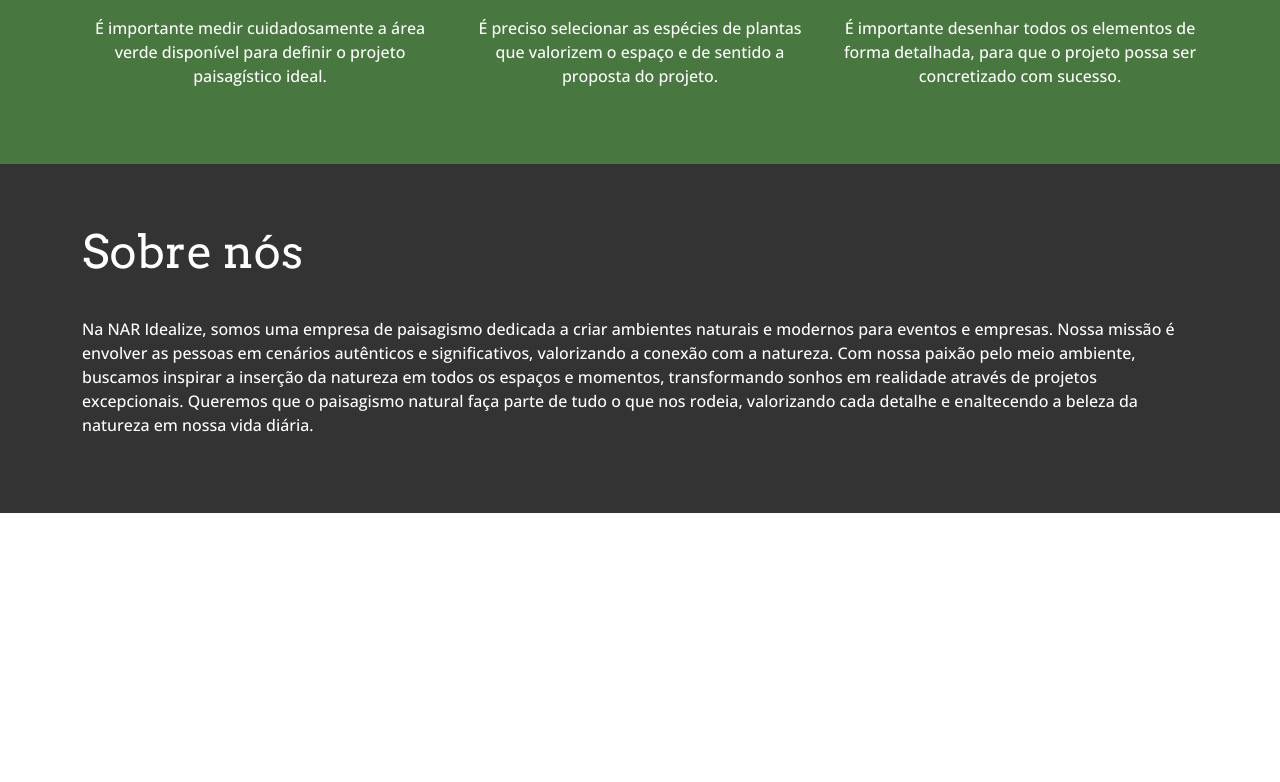
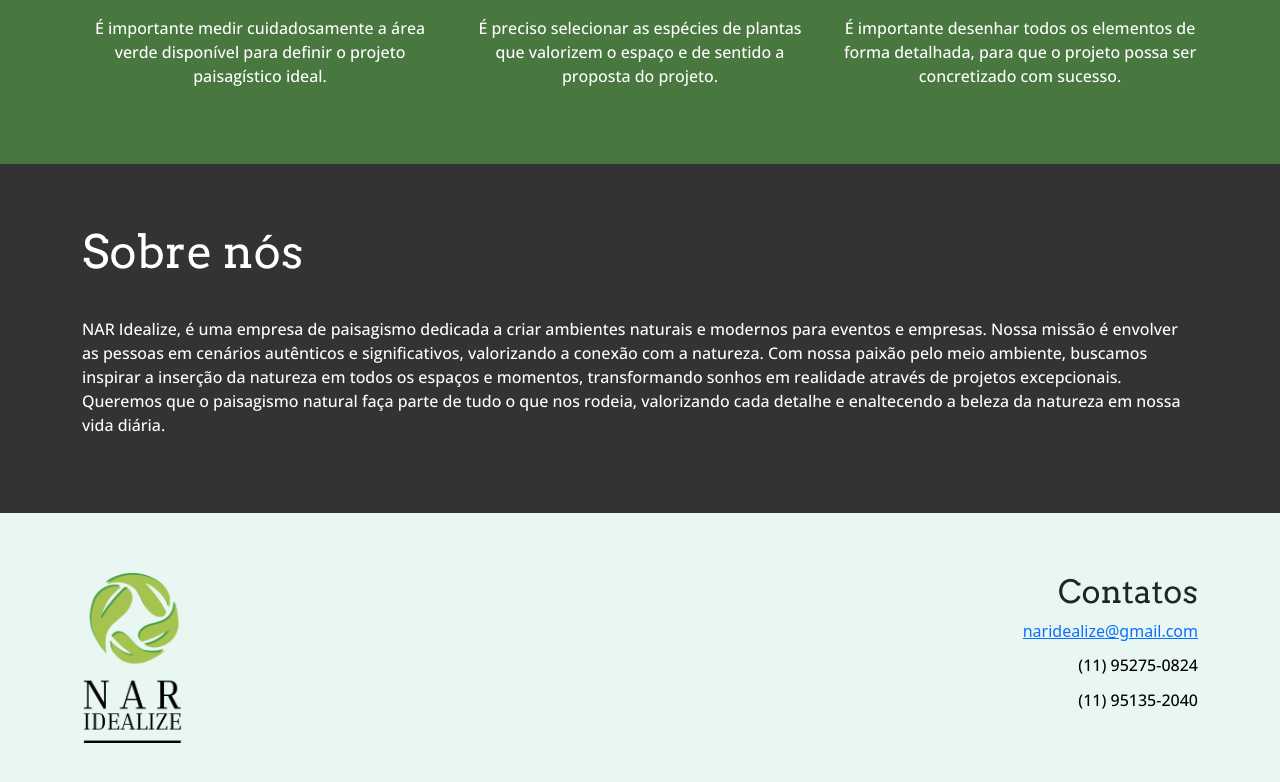
Before and after one commit to NatanCR/NAR_Idealize, a React (Create React App) app in the folder site-nar-idealize/: page / in a window 1280 px wide. Shown: the part 2136-2918 px from the top of the page. Before the commit the page ends 2649 px from the top, so only its background shows below. Built offline with nearby package versions, Linux system fonts and the light colour scheme.

Commit message:
feat: seção footer completa com contatos e logo

```diff
--- a/site-nar-idealize/src/App.js
+++ b/site-nar-idealize/src/App.js
@@ -4,6 +4,7 @@ import Intro from './components/SectionIntro/Intro';
 import CarouselBS from './components/SectionCarousel/CarouselBS';
 import ServicesGrid from './components/SectionGrid/ServicesGrid';
 import About from './components/SectionAbout/About';
+import FooterInfo from './components/SectionFooter/FooterInfo';
 
 function App() {
   return (
@@ -12,10 +13,8 @@ function App() {
       <Intro/>
       <CarouselBS/>
       <ServicesGrid/>
-      <div>
       <About/>
-      </div>
-
+      <FooterInfo/>
     </div>
   );
 }
--- a/site-nar-idealize/src/components/SectionAbout/About.js
+++ b/site-nar-idealize/src/components/SectionAbout/About.js
@@ -8,11 +8,11 @@ function About() {
             <div class="container text-left">
                 <h1>Sobre nós</h1>
                 <div className="row justify-content-left">
-                <p class="text-justify">Na NAR Idealize, somos uma empresa de paisagismo dedicada a criar ambientes naturais e modernos para eventos e empresas. Nossa missão é envolver as pessoas em cenários autênticos e significativos, valorizando a conexão com a natureza. Com nossa paixão pelo meio ambiente, buscamos inspirar a inserção da natureza em todos os espaços e momentos, transformando sonhos em realidade através de projetos excepcionais. Queremos que o paisagismo natural faça parte de tudo o que nos rodeia, valorizando cada detalhe e enaltecendo a beleza da natureza em nossa vida diária.</p>
+                <p class="text-justify">NAR Idealize, é uma empresa de paisagismo dedicada a criar ambientes naturais e modernos para eventos e empresas. Nossa missão é envolver as pessoas em cenários autênticos e significativos, valorizando a conexão com a natureza. Com nossa paixão pelo meio ambiente, buscamos inspirar a inserção da natureza em todos os espaços e momentos, transformando sonhos em realidade através de projetos excepcionais. Queremos que o paisagismo natural faça parte de tudo o que nos rodeia, valorizando cada detalhe e enaltecendo a beleza da natureza em nossa vida diária.</p>
                 </div>
             </div>
         </div>
     )
 }
 
-export default About
+export default About;
--- a/site-nar-idealize/src/components/SectionFooter/FooterInfo.js
+++ b/site-nar-idealize/src/components/SectionFooter/FooterInfo.js
@@ -1,9 +1,28 @@
+import React from 'react';
+import 'bootstrap/dist/css/bootstrap.css';
+import image1 from '../assets/logoB&P.png';
+import './footer.css';
+
 function FooterInfo() {
+    const email = 'naridealize@gmail.com';
+
     return (
-        <div>
-            {/* nome da empresa no lado esquerdo e infos no lado direito */}
+        <div className="footer-container">
+          <div className="container">
+            <div className="row">
+              <div className="col-sm-6">
+                <img src={image1} alt="logo" className="img-fluid" />
+              </div>
+              <div className="col-sm-6 contacts-right">
+                <h2>Contatos</h2>
+                <a href={`mailto:${email}`}>{email}</a>
+                <p className="first-number">(11) 95275-0824</p>
+                <p>(11) 95135-2040</p>
+              </div>
+            </div>
+          </div>
         </div>
     )
 }
 
-export default FooterInfo
+export default FooterInfo;
--- /dev/null
+++ b/site-nar-idealize/src/components/SectionFooter/footer.css
@@ -0,0 +1,17 @@
+.footer-container {
+    background: #E9F7F2;
+}
+
+.contacts-right {
+    text-align: right;
+  }
+
+.contacts-right p {
+    color: black;
+    margin-bottom: 1px;
+}
+
+.footer-container img {
+    width: 100px;
+    height: auto;
+}
--- a/site-nar-idealize/src/components/SectionGrid/grid.css
+++ b/site-nar-idealize/src/components/SectionGrid/grid.css
@@ -7,6 +7,7 @@
 .gridContainer img {
     height: 260px;
     width: 350px;
+    border-radius: 3px;
 }
 
 .gridContainer h2, p {
--- a/site-nar-idealize/src/index.css
+++ b/site-nar-idealize/src/index.css
@@ -4,7 +4,7 @@ body {
   margin: 0;
   padding: 0;
 }
-h1 {
+h1, h2 {
   font-family: 'Arvo', serif;
 }
 
```
Also changed, not shown: site-nar-idealize/src/components/assets/logoB&P.png (added).
